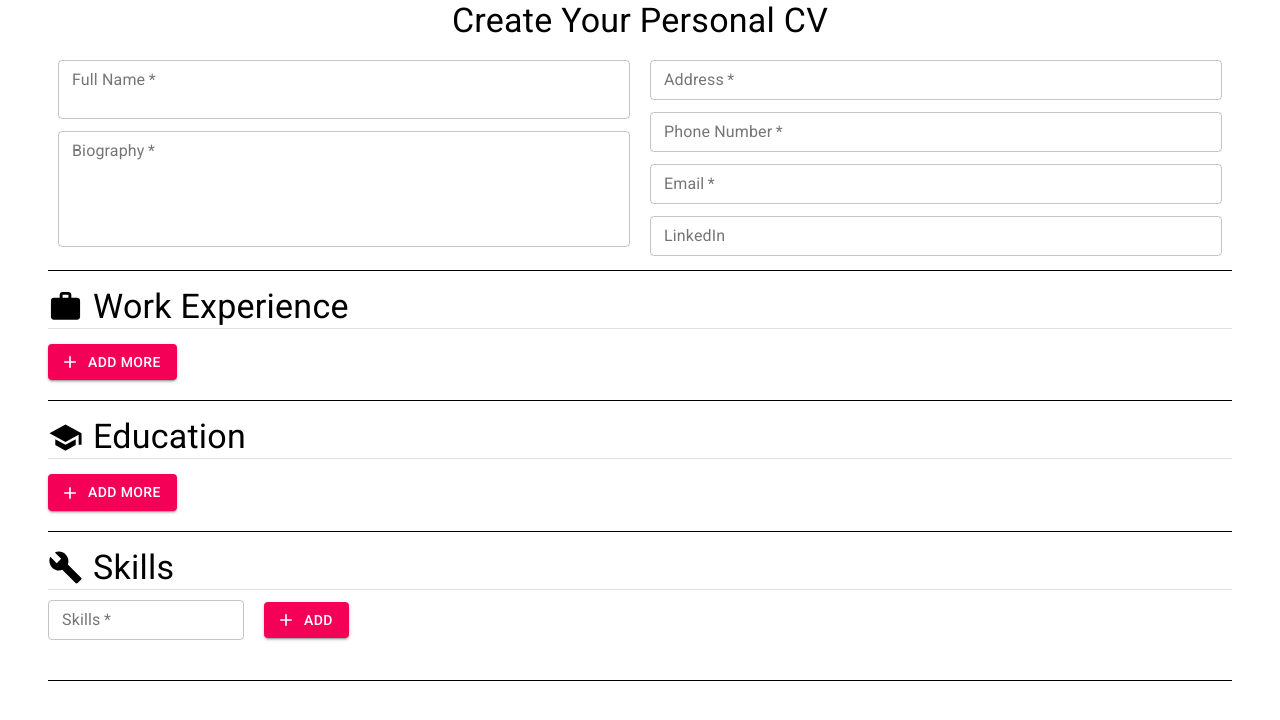
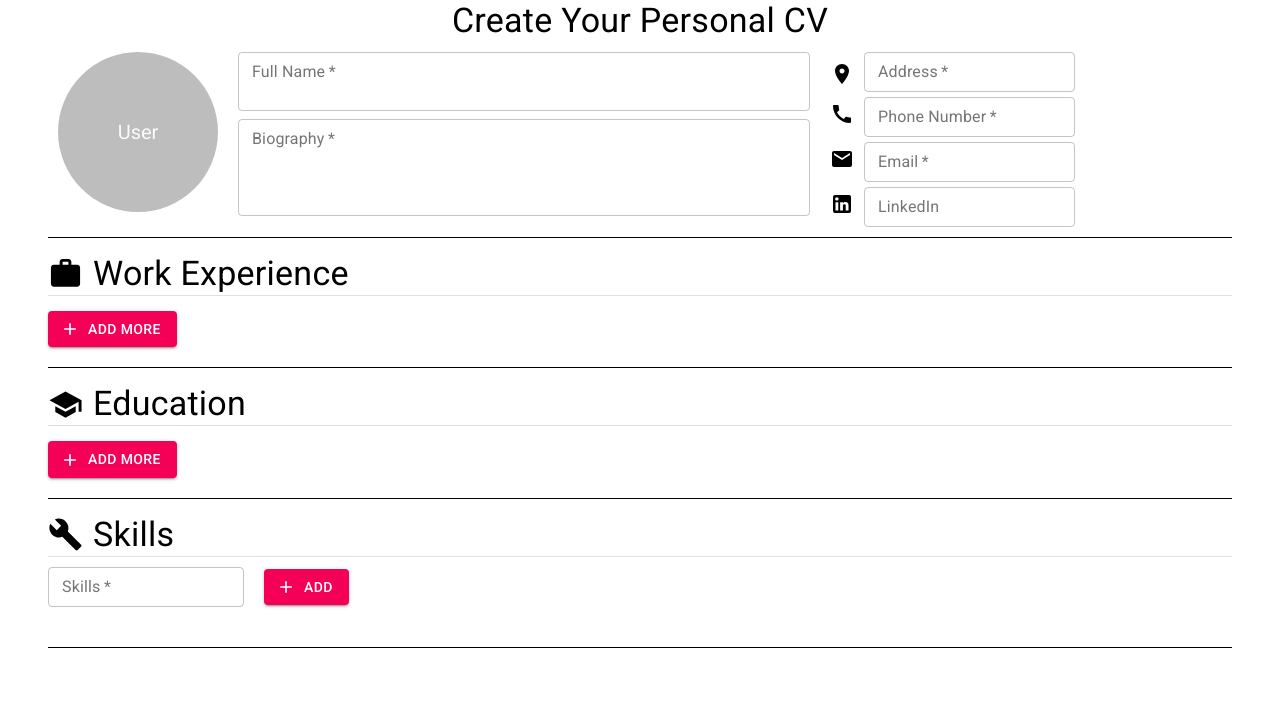
Before and after one commit to lazirpascual/cv-builder, a React (Create React App) app: page / in a window 1280 px wide. Shown: the top 720 px of the page. Built offline with nearby package versions, Linux system fonts and the light colour scheme.

Commit message:
add more icons and styling

```diff
--- a/src/components/personal-info/MainInfo.js
+++ b/src/components/personal-info/MainInfo.js
@@ -11,10 +11,9 @@ const MainInfo = () => {
         label="Full Name"
         variant="outlined"
         color="secondary"
-        size="medium"
+        size="small"
         multiline
         rows={2}
-        margin="dense"
         required
       ></TextField>
       <TextField
@@ -22,7 +21,7 @@ const MainInfo = () => {
         variant="outlined"
         color="secondary"
         multiline
-        rows={5}
+        rows={4}
         margin="dense"
         required
       ></TextField>
--- a/src/components/personal-info/PersonalInfo.js
+++ b/src/components/personal-info/PersonalInfo.js
@@ -1,4 +1,4 @@
-import { Grid } from "@material-ui/core";
+import { Grid, Avatar } from "@material-ui/core";
 import React from "react";
 import MainInfo from "./MainInfo";
 import SecondaryInfo from "./SecondaryInfo";
@@ -7,14 +7,18 @@ import SecondaryInfo from "./SecondaryInfo";
 import { Container } from "@material-ui/core";
 import { makeStyles } from "@material-ui/core";
 
-const useStyles = makeStyles({
+const useStyles = makeStyles((theme) => ({
   field: {
     padding: 10,
   },
   spacing: {
     marginBottom: 20,
   },
-});
+  large: {
+    width: theme.spacing(20),
+    height: theme.spacing(20),
+  },
+}));
 
 const PersonalInfo = () => {
   const classes = useStyles();
@@ -22,10 +26,13 @@ const PersonalInfo = () => {
   return (
     <Container>
       <Grid container direction="row">
-        <Grid item xs={6} md={6} lg={6} className={classes.field}>
+        <Grid item xs="auto" md="auto" lg="auto" className={classes.field}>
+          <Avatar className={classes.large}>User</Avatar>
+        </Grid>
+        <Grid item xs={4} md={6} lg={6} className={classes.field}>
           <MainInfo />
         </Grid>
-        <Grid item xs={6} md={6} lg={6} className={classes.field}>
+        <Grid item xs="auto" md="auto" lg="auto" className={classes.field}>
           <SecondaryInfo />
         </Grid>
       </Grid>
--- a/src/components/personal-info/SecondaryInfo.js
+++ b/src/components/personal-info/SecondaryInfo.js
@@ -3,41 +3,69 @@ import React from "react";
 // Material-UI import
 import TextField from "@material-ui/core/TextField";
 import { Grid } from "@material-ui/core";
+import LocationOnIcon from "@material-ui/icons/LocationOn";
+import CallIcon from "@material-ui/icons/Call";
+import EmailIcon from "@material-ui/icons/Email";
+import LinkedInIcon from "@material-ui/icons/LinkedIn";
+import { makeStyles } from "@material-ui/core";
+
+const useStyles = makeStyles({
+  icon: {
+    marginTop: 10,
+    marginRight: 10,
+  },
+  text: {
+    marginTop: 5,
+  },
+});
 
 const SecondaryInfo = () => {
+  const classes = useStyles();
+
   return (
     <Grid container direction="column">
+      <Grid item>
+        <LocationOnIcon className={classes.icon} />
         <TextField
           label="Address"
           variant="outlined"
           color="secondary"
           size="small"
-        margin="dense"
           required
         ></TextField>
+      </Grid>
+      <Grid item>
+        <CallIcon className={classes.icon} />
         <TextField
+          className={classes.text}
           label="Phone Number"
           variant="outlined"
+          size="small"
           color="secondary"
-        size="small"
-        margin="dense"
           required
         ></TextField>
+      </Grid>
+      <Grid item>
+        <EmailIcon className={classes.icon} />
         <TextField
+          className={classes.text}
           label="Email"
           variant="outlined"
           color="secondary"
           size="small"
-        margin="dense"
           required
         ></TextField>
+      </Grid>
+      <Grid item>
+        <LinkedInIcon className={classes.icon} />
         <TextField
+          className={classes.text}
           label="LinkedIn"
           variant="outlined"
           color="secondary"
           size="small"
-        margin="dense"
         ></TextField>
+      </Grid>
     </Grid>
   );
 };
```
Lines whose indentation alone changed are shown as unchanged.
